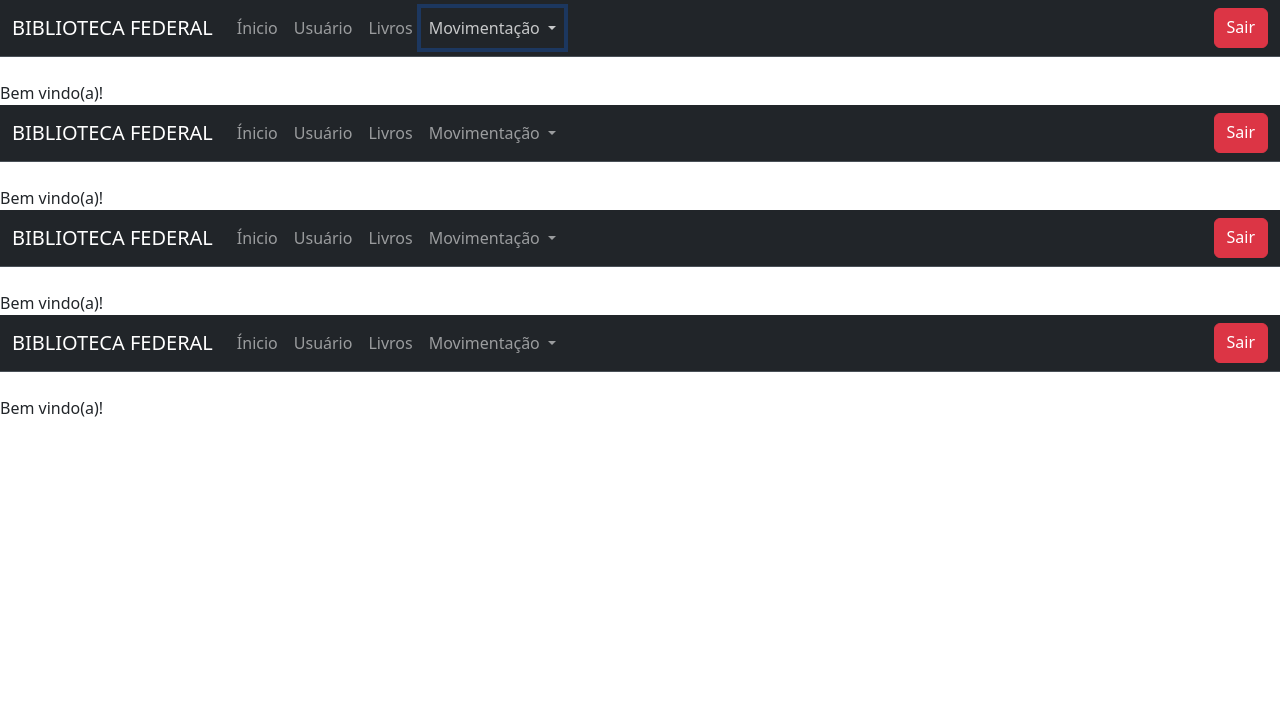
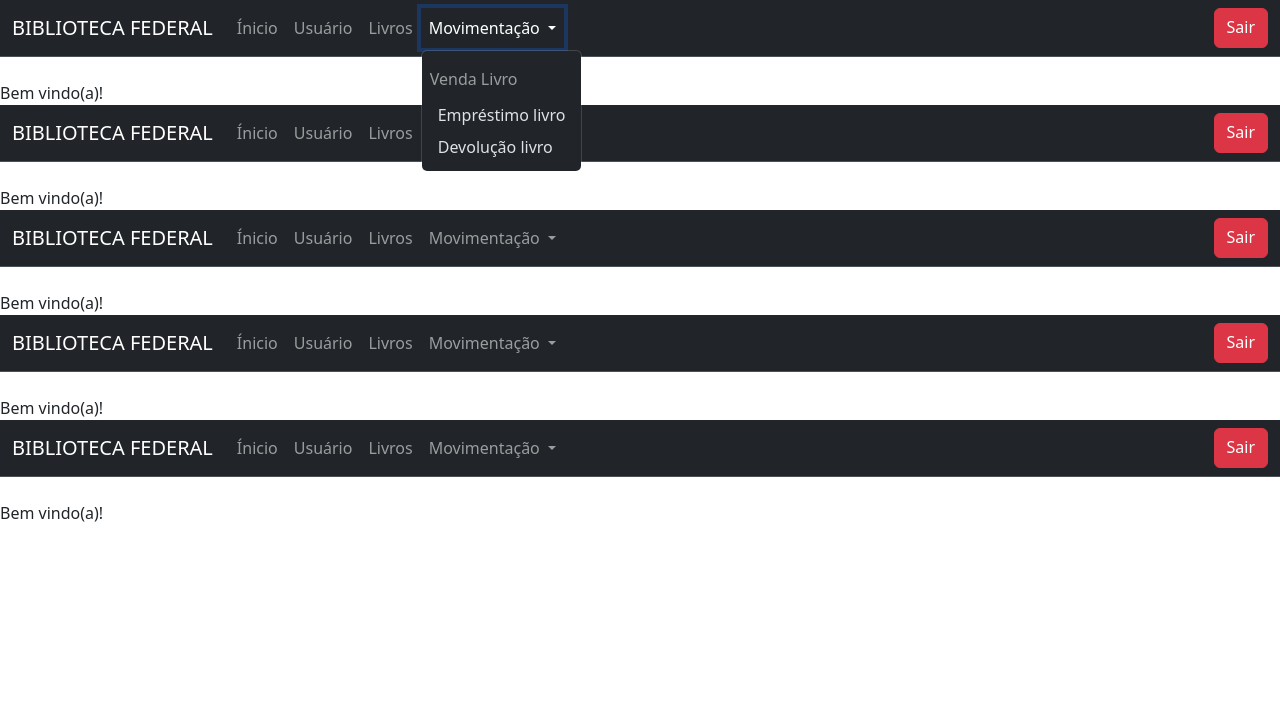
Before and after one commit to Willacy/projeto_final_3, a PHP site: page /projeto_final_3/home in a window 1280 px wide, after a click on "Movimentação". Shown: the top 708 px of the page. Run offline with PHP 8.4, Linux system fonts and the light colour scheme; the visitor is signed in with stand-in values (Sample User, id 1).

Commit message:
tela_movimentacoes

```diff
--- a/index.php
+++ b/index.php
@@ -3,6 +3,7 @@
 
 require_once "./php/view/usuario.php";
 require_once "./php/view/livro.php";
+require_once "./php/view/movimentacao.php";
 require_once "./php/view/tela_home.php";
 require_once "./php/controller/controller.php";
 
@@ -20,6 +21,7 @@
 
 $usuario = new Usuario();
 $livro = new Livro();
+$movimentacao = new Movimentacao();
 $home = new Home();
 
 if ($method == "PUT") {
@@ -101,6 +103,20 @@
     // Exibe a lista de livros cadastrados
     $livro->getLivros();
 }
+
+
+/**
+ * Movimentação
+ */ else if ($method == "GET" and count($uri) == 1 and $_SESSION["validar"] == true and $uri[$inicio] == "movimentacao") {
+    // Exibe o formulário de cadastro de livros
+    $movimentacao->getMovimentacao();
+} else if ($method == "POST" and $uri[$inicio] == "movimentacao" and count($uri) == 1 and $_SESSION["validar"] == true) {
+    // Processa o cadastro de um novo livro
+    $movimentacao->postMovimentacao();
+}
+
+
+
 /**
  * Rota Default
  */ else if ($_SESSION["validar"]) {
--- a/php/controller/controller.php
+++ b/php/controller/controller.php
@@ -98,6 +98,24 @@
         }
     }
 
+    public function pesquisarLivro($criterio)
+{
+    try {
+        $query = "SELECT * FROM livros WHERE titulo_livro LIKE :criterio OR isbn_livro LIKE :criterio";
+        $stmt = $this->conexao->prepare($query);
+        $criterio = '%' . $criterio . '%';
+        $stmt->bindParam(':criterio', $criterio, PDO::PARAM_STR);
+        $stmt->execute();
+
+        $resultados = $stmt->fetchAll(PDO::FETCH_ASSOC);
+        return $resultados;
+
+    } catch (PDOException $e) {
+        echo "Erro ao pesquisar livro: " . $e->getMessage();
+        return false;
+    }
+}
+
     public function buscarUsuarioPorId($id_usuario)
     {
         try {
@@ -192,4 +210,24 @@
 
     }
 
+    public function registrarMovimentacao($tipo_movimentacao, $id_usuario, $id_livro)
+    {
+        try {
+            // Query ajustada para os campos corretos
+            $query = "INSERT INTO movimentos (fk_tipo_movimento, fk_usuario_movimento, id_livro)
+                    VALUES (:fk_tipo_movimento, :fk_usuario_movimento, :id_livro)";
+            $stmt = $this->conexao->prepare($query);
+
+            // Bind dos parâmetros para os campos corretos
+            $stmt->bindParam(':fk_tipo_movimento', $tipo_movimentacao);
+            $stmt->bindParam(':fk_usuario_movimento', $id_usuario);
+            $stmt->bindParam(':id_livro', $id_livro);
+
+            return $stmt->execute();
+        } catch (PDOException $e) {
+            echo "Erro: " . $e->getMessage();
+            return false;
+        }
+    }
+
 }
--- a/php/view/livro.php
+++ b/php/view/livro.php
@@ -46,9 +46,11 @@
         $controller = new ControllerUser();
         $resultado = $controller->registrarLivro();
         if ($resultado) {
-            echo '<div class="alert alert-success" role="alert">Livro cadastrado com sucesso!</div>';
+            $_SESSION['mensagem'] = 'Livro cadastrado com sucesso!';
+            header('Location: /projeto_final_3/livro');
         } else {
-            echo '<div class="alert alert-danger" role="alert">Erro ao cadastrar o livro. Tente novamente.</div>';
+            $_SESSION['mensagem'] = 'Erro ao cadastrar o Livro. Tente novamente.';
+            header('Location: /projeto_final_3/livro');
         }
     }
 
--- /dev/null
+++ b/php/view/movimentacao.php
@@ -0,0 +1,108 @@
+<?php
+require_once "./php/view/tela_home.php";
+class Movimentacao extends Home
+{
+    public function getMovimentacao()
+    {
+        $this->cabecalho();
+        $this->navbar();
+
+        $controller = new ControllerUser();
+
+        // Obter todos os usuários para seleção
+        $usuarios = $controller->pesquisarUsuario('%');
+
+        // Obter todos os livros para seleção
+        $livros = $controller->pesquisarLivro('%');
+
+        // Obter todos os tipos de movimentação
+        $tiposMovimentacao = $controller->pesquisarTiposMovimentacao('%');
+        ?>
+
+        <div class="container">
+            <div class="tudo">
+                <div class="tela_movimentacao mx-auto bg-secondary-subtle p-3" style="width: 600px">
+                    <form action="" method="POST" class="form">
+                        <div class="form-group">
+                            <label for="tipo_movimentacao">Tipo de Movimentação</label>
+                            <select name="tipo_movimentacao" id="tipo_movimentacao" class="form-control" required>
+                                <?php foreach ($tiposMovimentacao as $tipo): ?>
+                                    <option value="<?= htmlspecialchars($tipo['id_tipo_mov']); ?>">
+                                        <?= htmlspecialchars($tipo['descricao_mov']); ?>
+                                    </option>
+                                <?php endforeach; ?>
+                            </select>
+                        </div>
+
+                        <div class="form-group">
+                            <label for="usuario">Usuário</label>
+                            <select name="usuario" id="usuario" class="form-control" required>
+                                <?php foreach ($usuarios as $usuario): ?>
+                                    <option value="<?= htmlspecialchars($usuario['id_usuario']); ?>">
+                                        <?= htmlspecialchars($usuario['nome_usuario']); ?>
+                                    </option>
+                                <?php endforeach; ?>
+                            </select>
+                        </div>
+
+                        <div class="form-group">
+                            <label for="livro">Livro</label>
+                            <select name="livro" id="livro" class="form-control" required>
+                                <?php foreach ($livros as $livro): ?>
+                                    <option value="<?= htmlspecialchars($livro['id_livro']); ?>">
+                                        <?= htmlspecialchars($livro['titulo_livro']); ?>
+                                    </option>
+                                <?php endforeach; ?>
+                            </select>
+                        </div>
+
+                        <button type="submit" class="btn btn-primary">Registrar Movimentação</button>
+                    </form>
+                </div>
+            </div>
+        </div>
+
+        <?php
+    }
+
+
+
+    public function postMovimentacao()
+    {
+        // Tratamento do formulário de movimentação
+        $tipo_movimentacao = $_POST['tipo_movimentacao'];
+        $id_usuario = $_POST['usuario'];
+        $id_livro = $_POST['livro'];
+
+        $controller = new ControllerUser();
+        $resultado = $controller->registrarMovimentacao($tipo_movimentacao, $id_usuario, $id_livro);
+
+        if ($resultado) {
+            echo '<div class="alert alert-success" role="alert">Movimentação registrada com sucesso!</div>';
+        } else {
+            echo '<div class="alert alert-danger" role="alert">Erro ao registrar a movimentação. Tente novamente.</div>';
+        }
+    }
+
+    public function pesquisarTiposMovimentacao($criterio)
+{
+    try {
+        $query = "SELECT * FROM tipos_mov WHERE descricao_mov LIKE :criterio";
+        $stmt = $this->conexao->prepare($query);
+        $criterio = '%' . $criterio . '%';
+        $stmt->bindParam(':criterio', $criterio, PDO::PARAM_STR);
+        $stmt->execute();
+
+        $resultados = $stmt->fetchAll(PDO::FETCH_ASSOC);
+        return $resultados;
+
+    } catch (PDOException $e) {
+        echo "Erro ao pesquisar tipos de movimentação: " . $e->getMessage();
+        return false;
+    }
+}
+
+}
+
+
+?>
--- a/php/view/tela_home.php
+++ b/php/view/tela_home.php
@@ -50,9 +50,9 @@
                                 Movimentação
                             </a>
                             <ul class="dropdown-menu">
-                                <li><a class="dropdown-item" href="#">Entrada livro</a></li>
-                                <li><a class="dropdown-item" href="#">Venda livro</a></li>
-                                <li><a class="dropdown-item" href="#">Emprestimo livro</a></li>
+                                <li><a class="nav-link" href="/projeto_final_3/movimentacao">Venda Livro</a></li>
+                                <li><a class="dropdown-item" href="#">Empréstimo livro</a></li>
+                                <li><a class="dropdown-item" href="#">Devolução livro</a></li>
                             </ul>
                         </li>
                         <?php if ($_SESSION['validar']) { ?>
```
